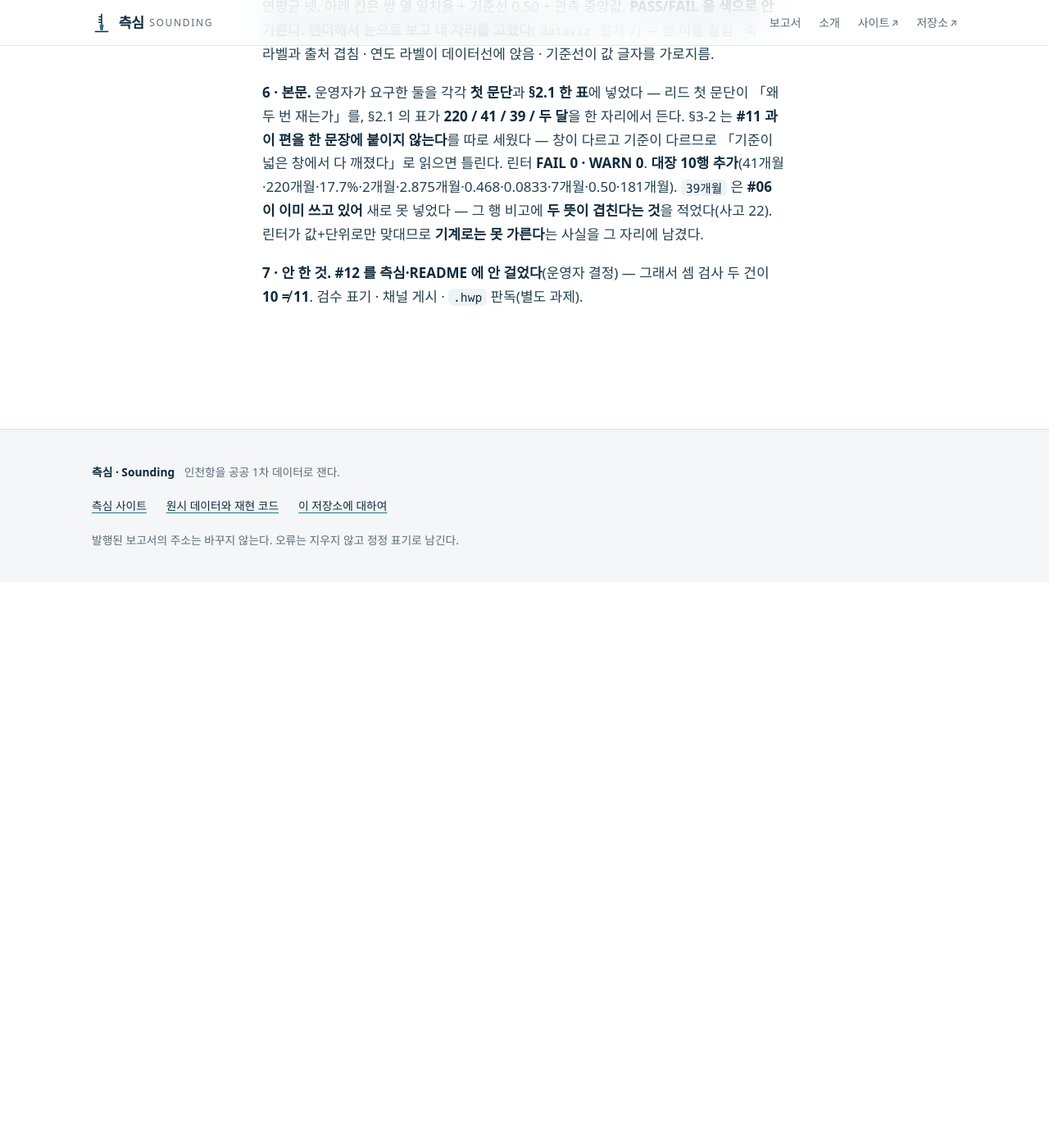
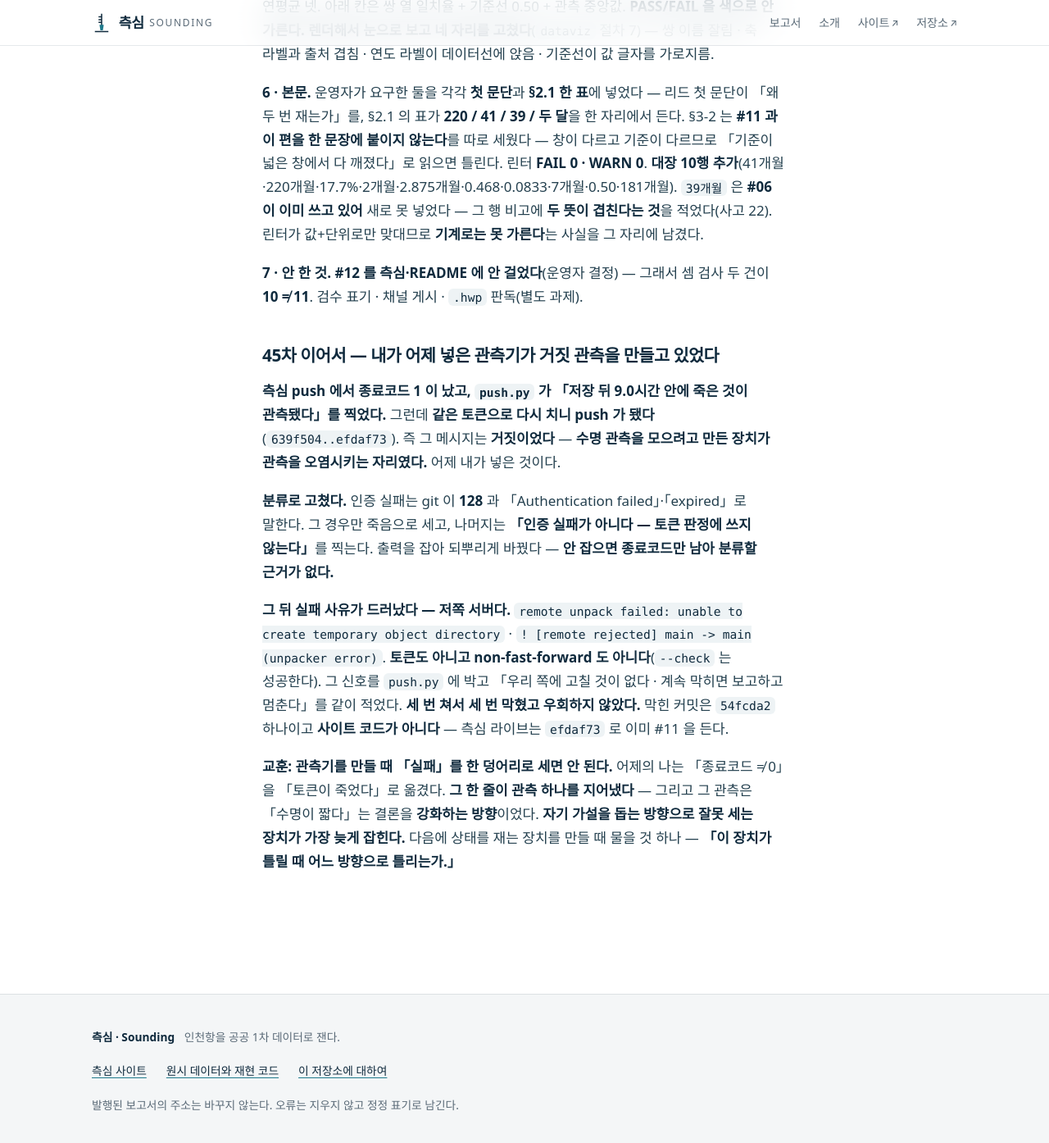
Before and after one commit to jisangj03-dev/incheon-port-analysis, a Jekyll site: the page built from docs/작업기록.md, in a window 1280 px wide and 1400 px high, scrolled down 128137 px. Shown: the top 1394 px of the window at 82% size. Built offline with Jekyll 4.4.1, drawn with Linux system fonts in a browser that asks for light colours; some web fonts are replaced; our own code applies the rules of GitHub Pages for plain Markdown files; before the commit the page ends 128847 px from its top, so only the background shows below that.

Commit message:
docs: 측심 push 가 저쪽 서버에서 막혔다 · 내 관측기가 거짓 관측을 만들던 것을 고쳤다
**어제 넣은 관측기에 결함이 있었다.** 측심 push 에서 종료코드 1 이 나자
`push.py` 가 「저장 뒤 9.0시간 안에 죽은 것이 관측됐다」를 찍었는데, **같은 토큰으로
다시 치니 push 가 됐다**(`639f504..efdaf73`). **없던 죽음을 기록하고 있었다** —
수명 관측을 모으려고 만든 장치가 관측을 오염시키는 자리였다.

**분류로 고쳤다**(측심 `54fcda2`). 인증 실패는 git 이 **128** 과 「Authentication failed」·
「expired」로 말한다. 그 경우만 죽음으로 세고, 나머지는 「인증 실패가 아니다 — 토큰
판정에 쓰지 않는다」를 찍는다. 출력을 잡아 되뿌리게 했다 — 안 잡으면 분류할 근거가 없다.

**진짜 사유는 저쪽 서버였다.** `remote unpack failed: unable to create temporary
object directory` · `! [remote rejected] main -> main (unpacker error)`.
그 신호를 `push.py` 에 박았다. **세 번 쳐서 세 번 막혔고 우회하지 않았다.**
막힌 커밋은 `54fcda2` 하나이고 **사이트 코드가 아니다** — 측심 라이브는 `efdaf73`
로 이미 #11 을 든다.

**교훈을 작업기록에 적었다:** 상태를 재는 장치를 만들 때 「이 장치가 틀릴 때 **어느
방향으로** 틀리는가」를 묻는다. 어제의 오분류는 **자기 가설을 돕는 방향**이었다.

Co-Authored-By: Claude Opus 5 (1M context) <noreply@anthropic.com>
Claude-Session: https://claude.ai/code/session_01R1FFVjPPqEkxDWzcQ8VZJk

```diff
--- a/docs/작업기록.md
+++ b/docs/작업기록.md
@@ -2950,3 +2950,27 @@ CSV 의 계층 `부두군` 은 **39개월 내내 신항·남항 둘**이고, 갈
 
 **7 · 안 한 것.** **#12 를 측심·README 에 안 걸었다**(운영자 결정) — 그래서 셈 검사 두 건이 **10 ≠ 11**.
 검수 표기 · 채널 게시 · `.hwp` 판독(별도 과제).
+
+### 45차 이어서 — 내가 어제 넣은 관측기가 거짓 관측을 만들고 있었다
+
+**측심 push 에서 종료코드 1 이 났고, `push.py` 가 「저장 뒤 9.0시간 안에 죽은 것이 관측됐다」를 찍었다.**
+그런데 **같은 토큰으로 다시 치니 push 가 됐다**(`639f504..efdaf73`). 즉 그 메시지는 **거짓이었다** —
+**수명 관측을 모으려고 만든 장치가 관측을 오염시키는 자리였다.** 어제 내가 넣은 것이다.
+
+**분류로 고쳤다.** 인증 실패는 git 이 **128** 과 「Authentication failed」·「expired」로 말한다.
+그 경우만 죽음으로 세고, 나머지는 **「인증 실패가 아니다 — 토큰 판정에 쓰지 않는다」**를 찍는다.
+출력을 잡아 되뿌리게 바꿨다 — **안 잡으면 종료코드만 남아 분류할 근거가 없다.**
+
+**그 뒤 실패 사유가 드러났다 — 저쪽 서버다.**
+`remote unpack failed: unable to create temporary object directory` ·
+`! [remote rejected] main -> main (unpacker error)`.
+**토큰도 아니고 non-fast-forward 도 아니다**(`--check` 는 성공한다). 그 신호를 `push.py` 에 박고
+「우리 쪽에 고칠 것이 없다 · 계속 막히면 보고하고 멈춘다」를 같이 적었다.
+**세 번 쳐서 세 번 막혔고 우회하지 않았다.** 막힌 커밋은 `54fcda2` 하나이고 **사이트 코드가 아니다** —
+측심 라이브는 `efdaf73` 로 이미 #11 을 든다.
+
+**교훈: 관측기를 만들 때 「실패」를 한 덩어리로 세면 안 된다.**
+어제의 나는 「종료코드 ≠ 0」을 「토큰이 죽었다」로 옮겼다. **그 한 줄이 관측 하나를 지어냈다** —
+그리고 그 관측은 「수명이 짧다」는 결론을 **강화하는 방향**이었다. **자기 가설을 돕는 방향으로
+잘못 세는 장치가 가장 늦게 잡힌다.** 다음에 상태를 재는 장치를 만들 때 물을 것 하나 —
+**「이 장치가 틀릴 때 어느 방향으로 틀리는가.」**
```
Also changed, not shown: docs/STATUS.md (+3 -0 lines).
